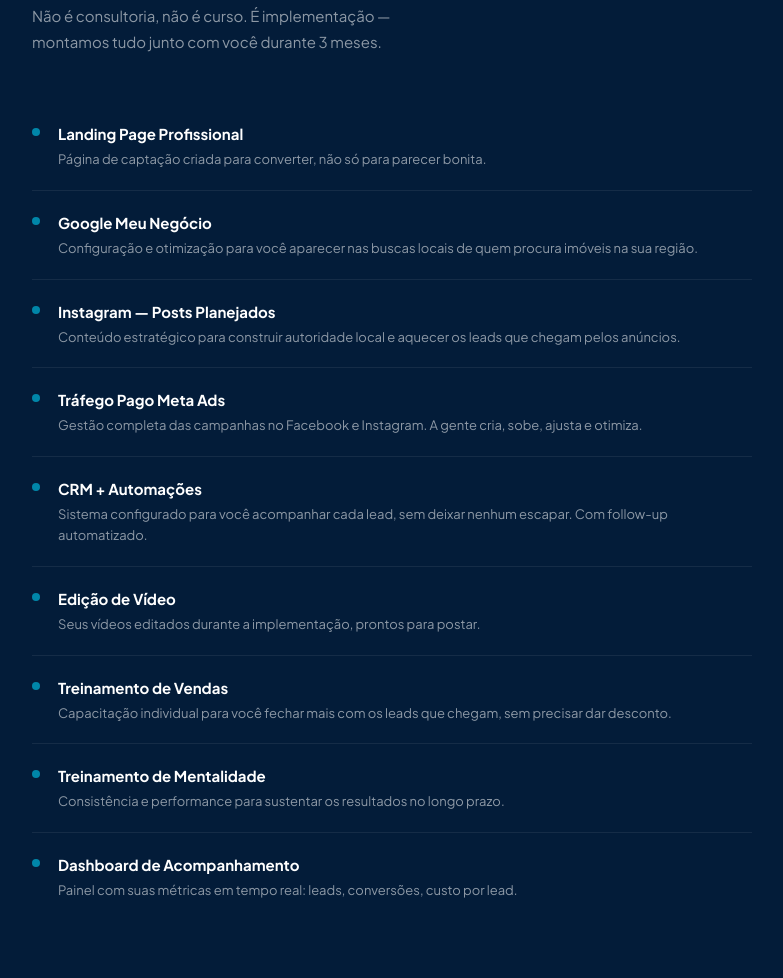
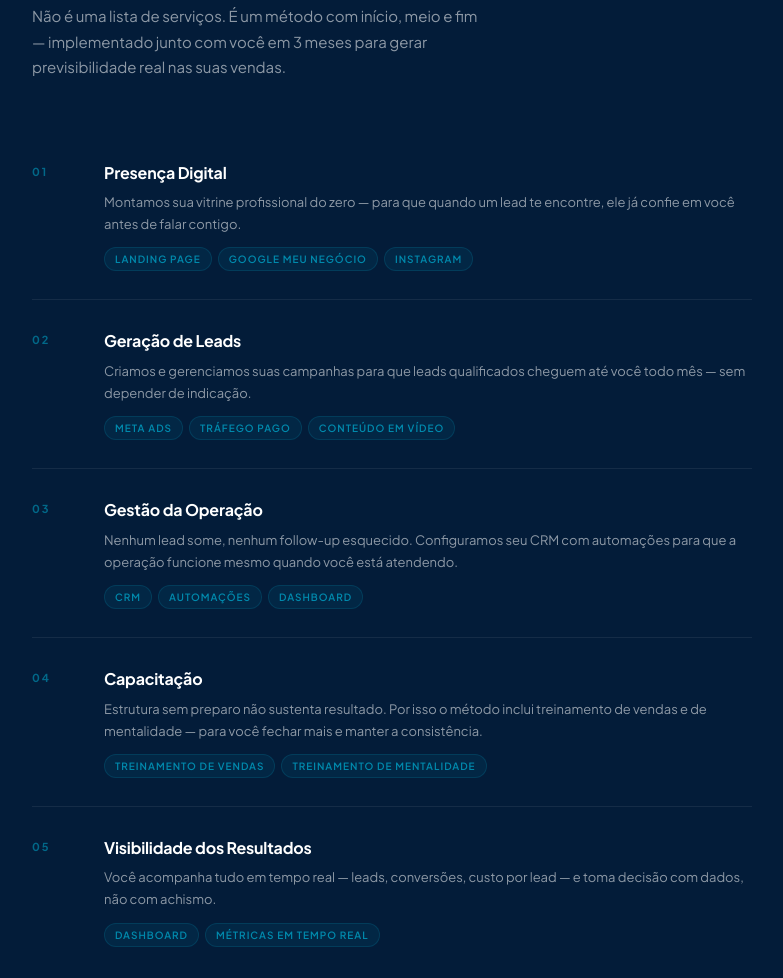
Before and after one commit to agencia-digd/escala-imoveis, a plain HTML site: page corretor.html in a window 1280 px wide. Shown: the part 1874-2852 px from the top of the page, without its empty margins (248-1031 px from the left). Drawn offline with Linux system fonts and the light colour scheme.

Commit message:
reframe entregas para método com 5 pilares

```diff
--- a/corretor.html
+++ b/corretor.html
@@ -184,36 +184,50 @@
   }
   .dor-texto { font-size: 13px; color: var(--cinza); line-height: 1.7; }
 
-  /* ── ENTREGAS ── */
+  /* ── MÉTODO ── */
   .entregas { background: rgba(10,38,71,0.3); border-top: 1px solid var(--linha); border-bottom: 1px solid var(--linha); }
 
   .entregas-desc {
     font-size: 15px; color: var(--cinza);
-    max-width: 400px; margin-bottom: 48px; line-height: 1.7;
+    max-width: 460px; margin-bottom: 52px; line-height: 1.7;
   }
 
-  .entregas-list { display: flex; flex-direction: column; }
+  .pilares-list { display: flex; flex-direction: column; gap: 0; }
 
-  .entrega-item {
-    display: flex; align-items: flex-start; gap: 18px;
-    padding: 20px 0;
+  .pilar-item {
+    display: grid;
+    grid-template-columns: 48px 1fr;
+    gap: 24px;
+    padding: 28px 0;
     border-bottom: 1px solid var(--linha);
-    transition: background .2s;
+    align-items: start;
   }
-  .entrega-item:last-child { border-bottom: none; }
+  .pilar-item:last-child { border-bottom: none; }
 
-  .ei-marker {
-    flex-shrink: 0;
-    width: 8px; height: 8px;
-    border-radius: 50%; background: var(--ciano);
-    margin-top: 6px; opacity: .7;
+  .pilar-num {
+    font-size: 11px; font-weight: 700; letter-spacing: 2px;
+    color: var(--ciano); opacity: .5;
+    padding-top: 3px;
   }
-  .ei-body { flex: 1; }
-  .ei-nome {
-    font-size: 15px; font-weight: 700;
-    color: var(--branco); margin-bottom: 3px;
+  .pilar-body {}
+  .pilar-nome {
+    font-size: 16px; font-weight: 700;
+    color: var(--branco); margin-bottom: 6px;
+    letter-spacing: -.2px;
   }
-  .ei-desc { font-size: 13px; color: var(--cinza); line-height: 1.6; }
+  .pilar-desc { font-size: 13px; color: var(--cinza); line-height: 1.7; }
+  .pilar-tags {
+    display: flex; flex-wrap: wrap; gap: 6px;
+    margin-top: 12px;
+  }
+  .pilar-tag {
+    font-size: 10px; font-weight: 600; letter-spacing: 1px;
+    text-transform: uppercase;
+    color: rgba(0,180,216,0.7);
+    background: rgba(0,180,216,0.08);
+    border: 1px solid rgba(0,180,216,0.15);
+    padding: 3px 10px; border-radius: 40px;
+  }
 
   /* ── CTA ── */
   .cta-section {
@@ -375,77 +389,78 @@
   </div>
 </section>
 
-<!-- ENTREGAS -->
+<!-- MÉTODO -->
 <section class="entregas">
   <div class="section-inner">
-    <div class="section-label reveal">02 — O que entregamos</div>
-    <h2 class="section-title reveal">O que está<br><em>incluído.</em></h2>
-    <p class="entregas-desc reveal">Não é consultoria, não é curso. É implementação — montamos tudo junto com você durante 3 meses.</p>
+    <div class="section-label reveal">02 — O método</div>
+    <h2 class="section-title reveal">Como estruturamos<br><em>sua operação.</em></h2>
+    <p class="entregas-desc reveal">Não é uma lista de serviços. É um método com início, meio e fim — implementado junto com você em 3 meses para gerar previsibilidade real nas suas vendas.</p>
 
-    <div class="entregas-list">
-      <div class="entrega-item reveal">
-        <div class="ei-marker"></div>
-        <div class="ei-body">
-          <div class="ei-nome">Landing Page Profissional</div>
-          <div class="ei-desc">Página de captação criada para converter, não só para parecer bonita.</div>
+    <div class="pilares-list">
+
+      <div class="pilar-item reveal">
+        <div class="pilar-num">01</div>
+        <div class="pilar-body">
+          <div class="pilar-nome">Presença Digital</div>
+          <div class="pilar-desc">Montamos sua vitrine profissional do zero — para que quando um lead te encontre, ele já confie em você antes de falar contigo.</div>
+          <div class="pilar-tags">
+            <span class="pilar-tag">Landing Page</span>
+            <span class="pilar-tag">Google Meu Negócio</span>
+            <span class="pilar-tag">Instagram</span>
+          </div>
         </div>
       </div>
-      <div class="entrega-item reveal">
-        <div class="ei-marker"></div>
-        <div class="ei-body">
-          <div class="ei-nome">Google Meu Negócio</div>
-          <div class="ei-desc">Configuração e otimização para você aparecer nas buscas locais de quem procura imóveis na sua região.</div>
+
+      <div class="pilar-item reveal">
+        <div class="pilar-num">02</div>
+        <div class="pilar-body">
+          <div class="pilar-nome">Geração de Leads</div>
+          <div class="pilar-desc">Criamos e gerenciamos suas campanhas para que leads qualificados cheguem até você todo mês — sem depender de indicação.</div>
+          <div class="pilar-tags">
+            <span class="pilar-tag">Meta Ads</span>
+            <span class="pilar-tag">Tráfego Pago</span>
+            <span class="pilar-tag">Conteúdo em Vídeo</span>
+          </div>
         </div>
       </div>
-      <div class="entrega-item reveal">
-        <div class="ei-marker"></div>
-        <div class="ei-body">
-          <div class="ei-nome">Instagram — Posts Planejados</div>
-          <div class="ei-desc">Conteúdo estratégico para construir autoridade local e aquecer os leads que chegam pelos anúncios.</div>
+
+      <div class="pilar-item reveal">
+        <div class="pilar-num">03</div>
+        <div class="pilar-body">
+          <div class="pilar-nome">Gestão da Operação</div>
+          <div class="pilar-desc">Nenhum lead some, nenhum follow-up esquecido. Configuramos seu CRM com automações para que a operação funcione mesmo quando você está atendendo.</div>
+          <div class="pilar-tags">
+            <span class="pilar-tag">CRM</span>
+            <span class="pilar-tag">Automações</span>
+            <span class="pilar-tag">Dashboard</span>
+          </div>
         </div>
       </div>
-      <div class="entrega-item reveal">
-        <div class="ei-marker"></div>
-        <div class="ei-body">
-          <div class="ei-nome">Tráfego Pago Meta Ads</div>
-          <div class="ei-desc">Gestão completa das campanhas no Facebook e Instagram. A gente cria, sobe, ajusta e otimiza.</div>
+
+      <div class="pilar-item reveal">
+        <div class="pilar-num">04</div>
+        <div class="pilar-body">
+          <div class="pilar-nome">Capacitação</div>
+          <div class="pilar-desc">Estrutura sem preparo não sustenta resultado. Por isso o método inclui treinamento de vendas e de mentalidade — para você fechar mais e manter a consistência.</div>
+          <div class="pilar-tags">
+            <span class="pilar-tag">Treinamento de Vendas</span>
+            <span class="pilar-tag">Treinamento de Mentalidade</span>
+          </div>
         </div>
       </div>
-      <div class="entrega-item reveal">
-        <div class="ei-marker"></div>
-        <div class="ei-body">
-          <div class="ei-nome">CRM + Automações</div>
-          <div class="ei-desc">Sistema configurado para você acompanhar cada lead, sem deixar nenhum escapar. Com follow-up automatizado.</div>
+
+      <div class="pilar-item reveal">
+        <div class="pilar-num">05</div>
+        <div class="pilar-body">
+          <div class="pilar-nome">Visibilidade dos Resultados</div>
+          <div class="pilar-desc">Você acompanha tudo em tempo real — leads, conversões, custo por lead — e toma decisão com dados, não com achismo.</div>
+          <div class="pilar-tags">
+            <span class="pilar-tag">Dashboard</span>
+            <span class="pilar-tag">Métricas em Tempo Real</span>
+          </div>
         </div>
       </div>
-      <div class="entrega-item reveal">
-        <div class="ei-marker"></div>
-        <div class="ei-body">
-          <div class="ei-nome">Edição de Vídeo</div>
-          <div class="ei-desc">Seus vídeos editados durante a implementação, prontos para postar.</div>
-        </div>
-      </div>
-      <div class="entrega-item reveal">
-        <div class="ei-marker"></div>
-        <div class="ei-body">
-          <div class="ei-nome">Treinamento de Vendas</div>
-          <div class="ei-desc">Capacitação individual para você fechar mais com os leads que chegam, sem precisar dar desconto.</div>
-        </div>
-      </div>
-      <div class="entrega-item reveal">
-        <div class="ei-marker"></div>
-        <div class="ei-body">
-          <div class="ei-nome">Treinamento de Mentalidade</div>
-          <div class="ei-desc">Consistência e performance para sustentar os resultados no longo prazo.</div>
-        </div>
-      </div>
-      <div class="entrega-item reveal">
-        <div class="ei-marker"></div>
-        <div class="ei-body">
-          <div class="ei-nome">Dashboard de Acompanhamento</div>
-          <div class="ei-desc">Painel com suas métricas em tempo real: leads, conversões, custo por lead.</div>
-        </div>
-      </div>
+
     </div>
   </div>
 </section>
```
Also changed, not shown: index.html (+91 -76 lines).
